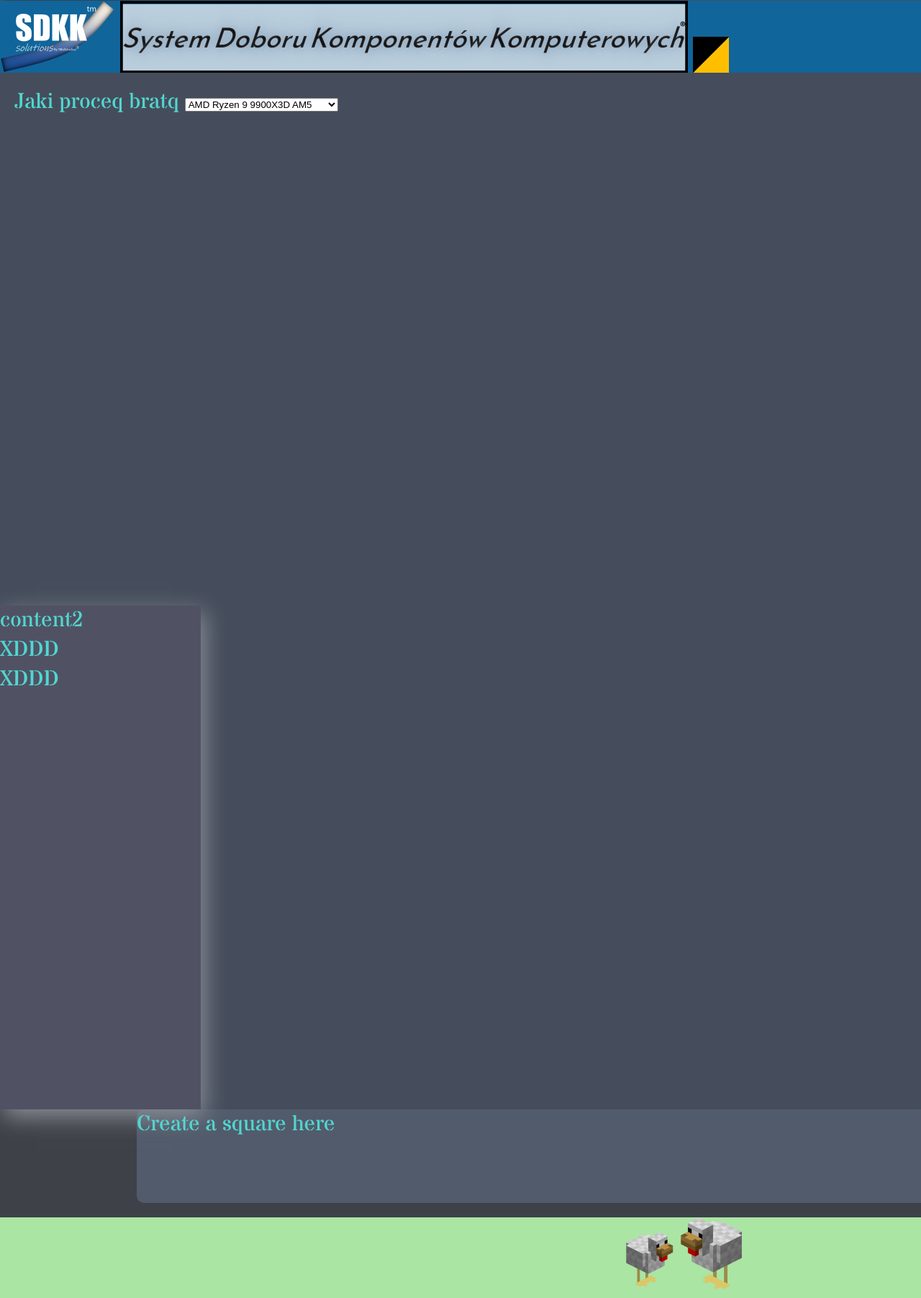
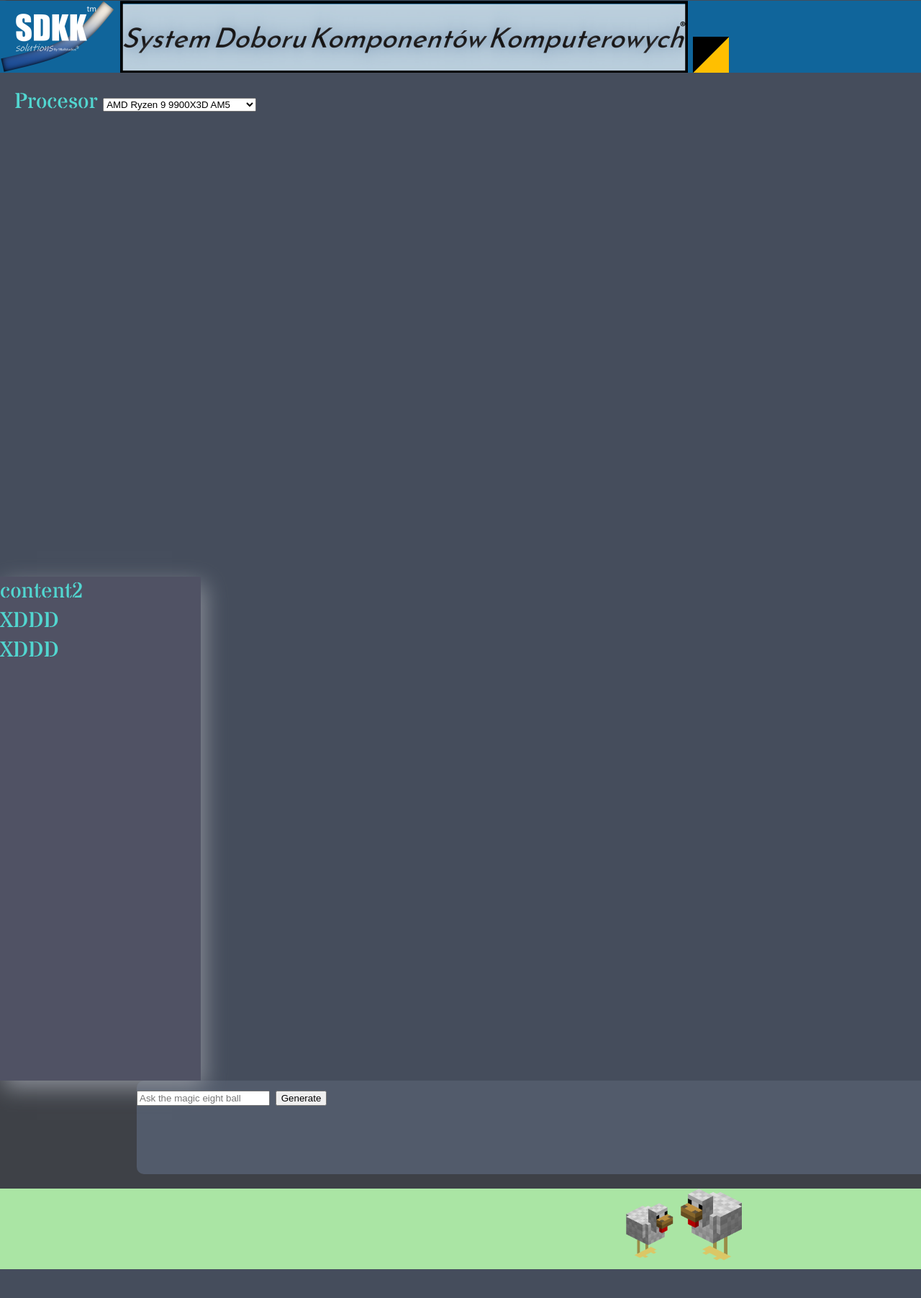
Before and after one commit to 9BallHub/kps, a PHP site: page / in a window 1280 px wide; the page is wider, and only the part inside the window is pictured. Shown: the part 799-2602 px from the top of that part at 72% size. After the commit the page ends 2562 px from the top of that part, so only its background shows below. Run offline with PHP 8.4, Linux system fonts and the light colour scheme; data comes from the database, SQL or seed files in the repository.

Commit message:
magic 8ball
chatgpt w domu

```diff
--- a/index.php
+++ b/index.php
@@ -36,8 +36,9 @@ FAQ</a></p>
 </section>
 
 <section id="choice">
+<section id="subchoice">
 <form>
-    Jaki proceq bratq
+    Procesor
 <select id="cpuchoice">
 <?php
 $connect = mysqli_connect("localhost", "root", "", "sdkkbase") OR DIE("ZDYCHAJ");
@@ -51,6 +52,7 @@ echo "<option>".$row['Name']." ".$row['socket']."</option>";
 </select>
 </form>
 </section>
+</section>
 
 
 
@@ -63,7 +65,78 @@ XDDD
 <section id="chatbox">
 
 <section id="boxbox">
-Create a square here
+    <?php
+
+// Specific answers
+$specificAnswers = [
+    "Hello" => "World",
+    "bad apple" => "Nagareteku toki no naka de demo kedarusa ga hora guruguru mawatte Watashi kara hanareru kokoro mo mienai wa sou shiranai type shit",
+    "co?" => "kto?",
+    "cpu" => "intel radeon 6090",
+    "gpu" => "Intel arc only cuh",
+    "how to build a pc" =>"step one: uninstall warthunder, step two: get a therapy, step last: build konkuter",
+    "do you rember" => "Tweny first night sember, never forget ttimes :D",
+    "sdkk" => "sdkk"
+];
+
+// Random answers for anything that isn't specifically defined
+$randomAnswers = [
+    "Sounds good!",
+    "Are you sure?",
+    "Consider AMD",
+    "Should've brought a bigger GPU.",
+    "Interesting choice!",
+    "Zawiodłem się na tobie",
+    "Im Bored.exe",
+    "a fat feminist is smarter than that",
+    "Yes",
+    "HELL NAH"
+
+];
+
+$result = "";
+$image = "";
+
+if ($_SERVER["REQUEST_METHOD"] === "POST") {
+    $input = trim($_POST["myInput"] ?? "");
+
+    if ($input !== "") {
+
+        // Specific text answer
+        if (array_key_exists($input, $specificAnswers)) {
+            $result = $specificAnswers[$input];
+        } else {
+            $result = $randomAnswers[array_rand($randomAnswers)];
+        }
+
+        // Specific image
+        if (strtolower($input) === "bad apple") {
+            $image = "bad apple.gif";
+        }
+    }
+}
+?>
+
+<form method="POST">
+    <input type="text" name="myInput" placeholder="Ask the magic eight ball">
+    <button type="submit">Generate</button>
+</form>
+
+<section id="answers">
+    <?php if ($result !== ""): ?>
+        <p><?php echo htmlspecialchars($result); ?></p>
+    <?php endif; ?>
+</section>
+
+<section id="pictures">
+    <?php if ($image !== ""): ?>
+        <img
+            src="<?php echo htmlspecialchars($image); ?>"
+            alt="Apple"
+            style="max-width: 100px;"
+        >
+    <?php endif; ?>
+</section>
 </section>
 
 </section>
--- a/styl_1.css
+++ b/styl_1.css
@@ -15,7 +15,7 @@ font-size:30px;
 
 }
 body.dark-theme {
-    background-color: black !important;
+    background: black !important;
     color: yellow !important;
 }
 
@@ -27,15 +27,19 @@ body.dark-theme {
     height:800px;
     border-radius: 0px 0px 10px 10px;
     opacity: 0.65;
-    text-decoration:none;
+    text-decoration: none;
+
 
 }
 #side:hover
 {
 opacity:1;
 }
-
-
+#side a
+{
+    text-decoration: none;
+    color:aquamarine;
+}
 
 #head
 {
@@ -56,9 +60,15 @@ opacity:1;
 {
 width: 1450px;
 height:700px;
+
+
+float:left;
+}
+#subchoice
+{
+width:1450px;
 padding:20px;
 
-float:left;
 }
 
 #pricing
```
Also changed, not shown: bad apple.gif (added).
